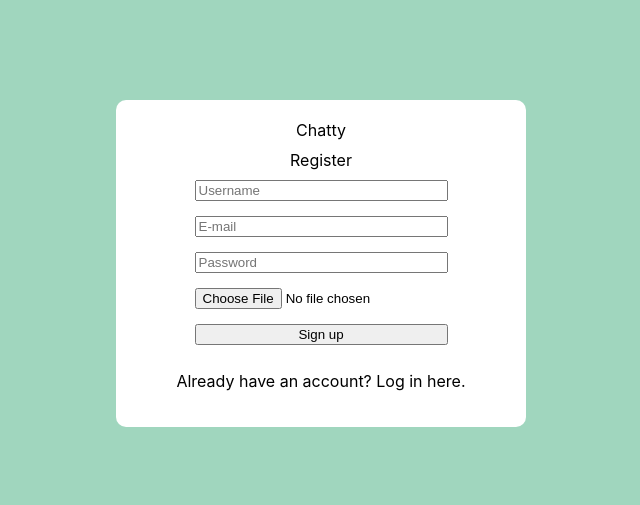
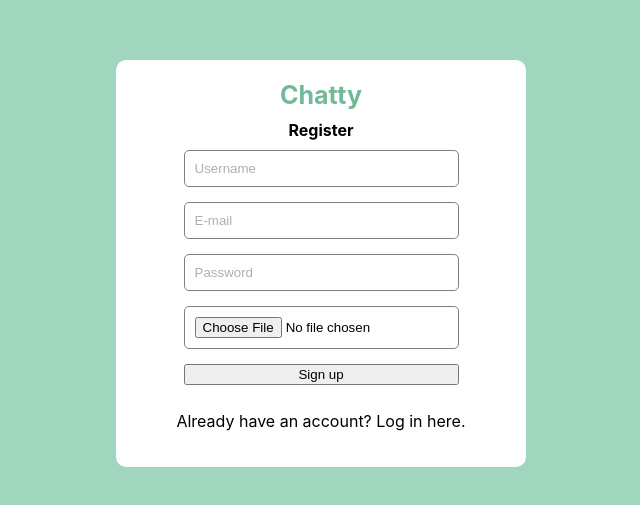
Before and after one commit to allysanfoot/Chatty, a React (Create React App) app: page / in a window 1280 px wide. Shown: the part 137-642 px from the top of the page, without its empty margins (319-959 px from the left). Built offline with nearby package versions, Linux system fonts and the light colour scheme.

Commit message:
adjusted form styling

```diff
--- a/src/index.scss
+++ b/src/index.scss
@@ -2,6 +2,7 @@
 
 :root{
     --primary-color: #a0d6be;
+    --secondary-color: #71b999;
 }
 
 .formContainer{
@@ -20,10 +21,30 @@
         gap: 10px;
         padding:20px 60px;
 
+        .logo{
+            color: var(--secondary-color);
+            font-size: 25px;
+            font-weight: bold;
+        }
+
+        .title{
+            font-weight: bold;
+        }
+
         form{
             display: flex;
             flex-direction: column;
             gap: 15px;
+
+            input{
+                padding: 10px;
+                border: 1px solid grey;
+                border-radius: 5px;
+
+            &::placeholder{
+                color:rgb(175, 175, 175)
+            }
+            }
         }
     }
 }
```
